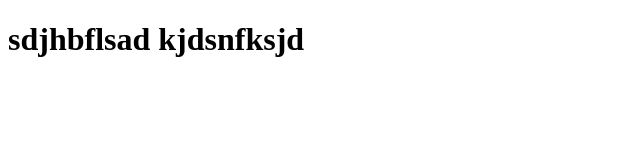
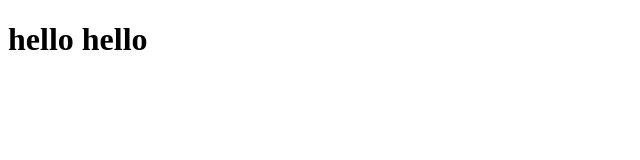
Before and after one commit to CansetA/GitHub, a plain HTML site: page index.html in a window 1280 px wide. Shown: the whole page, without its empty margins (0-640 px from the left). Drawn offline with Linux system fonts and the light colour scheme.

Commit message:
hello yazıldı

```diff
--- a/index.html
+++ b/index.html
@@ -7,8 +7,8 @@
 </head>
 <body>
     <h1>
-        sdjhbflsad
-        kjdsnfksjd
+        hello
+        hello
     </h1>
 </body>
 </html>
```
